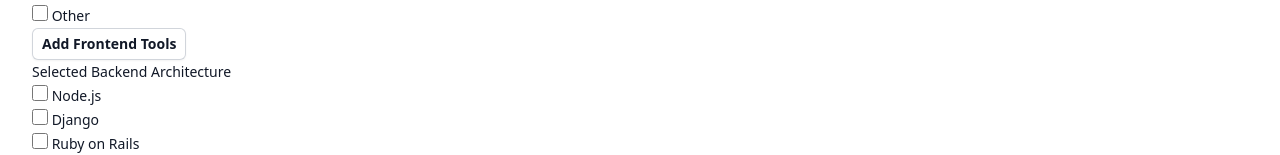
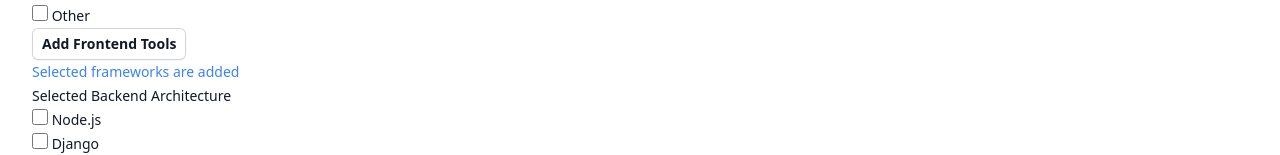
Before and after one commit to pattpjy/gitReadmeMd, a website: page index.html in a window 1280 px wide. Both pictures are taken after typing "Sample", "Sample", "Sample", "Sample", "Sample", "Sample" into the empty fields and a click on the button "Add Frontend Tools". Shown: the part 1221-1376 px from the top of the page. Drawn offline with nearby package versions, Linux system fonts and the light colour scheme.

Commit message:
Add framework messsage

```diff
--- a/index.html
+++ b/index.html
@@ -237,13 +237,15 @@
                   />
                   Other </label
                 ><br />
-
                 <button
                   class="rounded-md bg-white px-2.5 py-1.5 text-sm font-semibold text-gray-900 shadow-sm ring-1 ring-inset ring-gray-300 hover:bg-gray-50"
                   onclick="getSelectedFrameworks('frontend')"
                 >
                   Add Frontend Tools
                 </button>
+                <p id="feFrameworkBtnMsg" class="hidden text-blue-500">
+                  Selected frameworks are added
+                </p>
               </div>
               <div class="sm:col-span-3">
                 <h2 class="block text-sm font-medium leading-6 text-gray-900">
@@ -316,6 +318,9 @@
                 >
                   Add Backend Tools
                 </button>
+                <p id="beFrameworkBtnMsg" class="hidden text-blue-500">
+                  Selected frameworks are added
+                </p>
               </div>
             </div>
           </div>
--- a/script.js
+++ b/script.js
@@ -133,6 +133,8 @@
 function getSelectedFrameworks(type) {
   const frameworksArray = [];
   const checkboxes = document.getElementsByName(type);
+  const beMessage = document.getElementById("beFrameworkBtnMsg");
+  const feMessage = document.getElementById("feFrameworkBtnMsg");
 
   checkboxes.forEach(function (checkbox) {
     if (checkbox.checked) {
@@ -142,8 +144,10 @@
 
   if (type === "frontend") {
     selectedFrontEndFrameworks = frameworksArray;
+    feMessage.classList.remove("hidden");
   } else if (type === "backend") {
     selectedBackEndFrameworks = frameworksArray;
+    beMessage.classList.remove("hidden");
   }
   return frameworksArray;
 }
```
